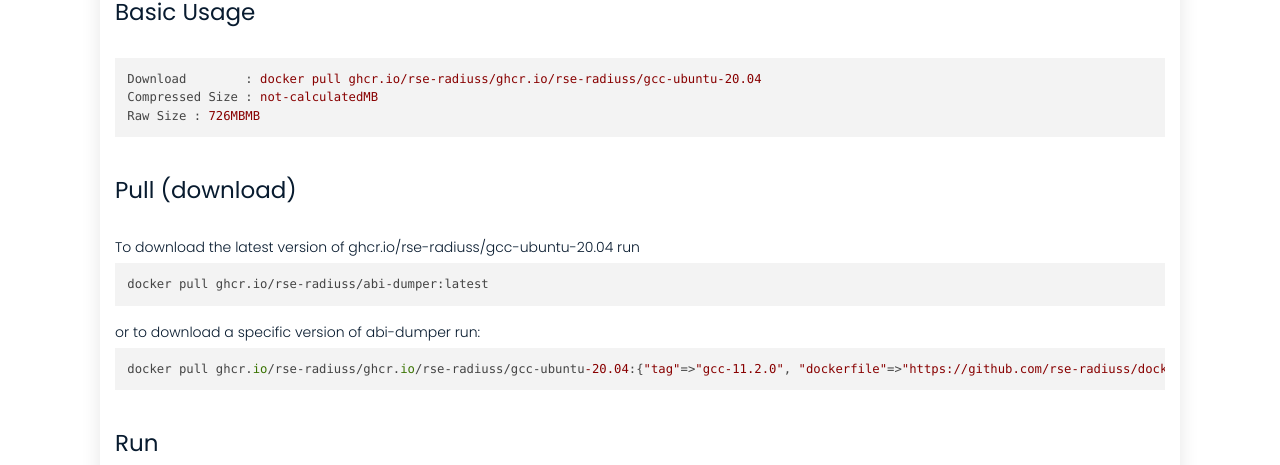
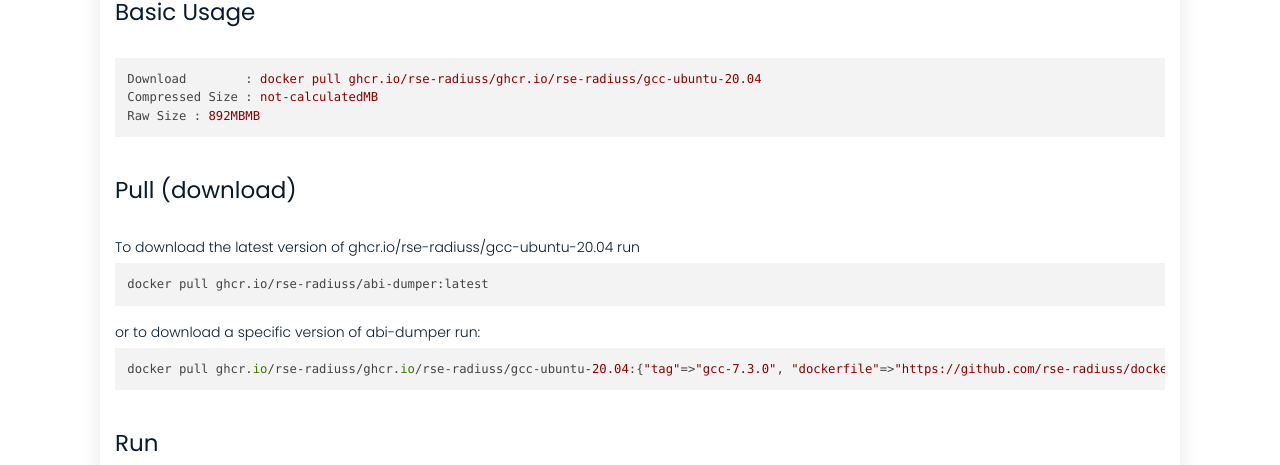
Before and after one commit to rse-ops/docker-images, a Jekyll site: the page built from _library/ghcr.io-rse-radiuss-gcc-ubuntu-20.04.md, in a window 1280 px wide and 1039 px high. Shown: the part 299-764 px from the top of the window. Built offline with Jekyll 4.4.1, drawn with Linux system fonts in a browser that asks for light colours; nearby versions of some CDN libraries; part of the change alters nothing that is shown.

Commit message:
Automated push to update library 2021-09-15

```diff
--- a/_library/ghcr.io-rse-radiuss-gcc-ubuntu-20.04.md
+++ b/_library/ghcr.io-rse-radiuss-gcc-ubuntu-20.04.md
@@ -1,14 +1,11 @@
 ---
 layout: container
 name: ghcr.io/rse-radiuss/gcc-ubuntu-20.04
-updated_at: 2021-09-15 15:48:30.923313
+updated_at: 2021-09-15 15:54:38.491534
 size: not-calculated
-raw_size: 726MB
+raw_size: 892MB
 container_url: https://github.com/orgs/rse-radiuss/packages/container/package/gcc-ubuntu-20.04
 versions:
- - tag: gcc-11.2.0
-   dockerfile: https://github.com/rse-radiuss/docker-images/blob/main/ubuntu/gcc/Dockerfile
-   manifest: https://crane.ggcr.dev/manifest/ghcr.io/rse-radiuss/gcc-ubuntu-20.04:gcc-11.2.0
  - tag: gcc-7.3.0
    dockerfile: https://github.com/rse-radiuss/docker-images/blob/main/ubuntu/gcc/Dockerfile
    manifest: https://crane.ggcr.dev/manifest/ghcr.io/rse-radiuss/gcc-ubuntu-20.04:gcc-7.3.0
@@ -21,5 +18,8 @@ versions:
  - tag: gcc-8.1.0
    dockerfile: https://github.com/rse-radiuss/docker-images/blob/main/ubuntu/gcc/Dockerfile
    manifest: https://crane.ggcr.dev/manifest/ghcr.io/rse-radiuss/gcc-ubuntu-20.04:gcc-8.1.0
+ - tag: gcc-11.2.0
+   dockerfile: https://github.com/rse-radiuss/docker-images/blob/main/ubuntu/gcc/Dockerfile
+   manifest: https://crane.ggcr.dev/manifest/ghcr.io/rse-radiuss/gcc-ubuntu-20.04:gcc-11.2.0
 
 ---
```
